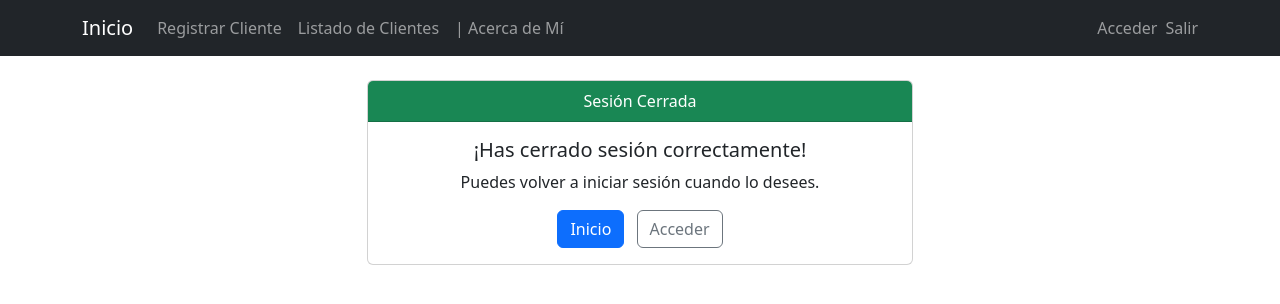
After one commit to GonzaMartinezRoman/MartinezRoman-TuPrimeraPagina, a Django app: template usuarios/templates/usuarios/logout.html in a window 1280 px wide. The commit adds this page. Shown: the top 304 px of the page. Run offline with Django 5.2, Linux system fonts and the light colour scheme; the template is opened without the code that fills it, so the values that code supplies are empty.

Commit message:
Agrego el logout y le doy el formato y mesaje de cierre de sesión

```diff
--- a/home/templates/home/inicio.html
+++ b/home/templates/home/inicio.html
@@ -6,8 +6,10 @@
 <div class="jumbotron bg-light p-5 rounded">
     <h1 class="display-4">¡Bienvenido!</h1>
     <h2 class="h5 mt-3">Esta es la web de gestión de clientes de <strong>Gimnasios Training-Center</strong></h2>
+    <p class="lead mt-3">Ingresa con tu Usuario y Contraseña para registrar, modificar o eliminar un cliente</p>
     <p class="lead mt-3">Utiliza la navegación para hallar la función que estás buscando.</p>
     <hr class="my-4">
+    <a class="btn btn-secondary btn-lg" href="{% url 'login' %}" role="button">Acceder</a>
     <a class="btn btn-primary btn-lg" href="{% url 'listado_de_clientes' %}" role="button">Ver Listado de Clientes</a>
     <a class="btn btn-success btn-lg" href="{% url 'crear_cliente' %}" role="button">Registrar Nuevo Cliente</a>
 </div>
--- a/templates/base.html
+++ b/templates/base.html
@@ -31,6 +31,14 @@
                     <li class="nav-item">
                         <a class="nav-link" href="{% url 'login' %}">Acceder</a>
                     </li>
+                    <li class="nav-item d-flex align-items-center">
+                        <form method="post" action="{% url 'logout' %}">
+                            {% csrf_token %}
+                            <button type="submit" class="nav-link btn btn-link p-0" style="color: rgba(255,255,255,.55); text-decoration: none;">
+                                Salir
+                            </button>
+                        </form>
+                    </li>
                 </ul>
             </div>
         </div>
--- a/usuarios/templates/usuarios/login.html
+++ b/usuarios/templates/usuarios/login.html
@@ -5,15 +5,15 @@
 {% block contenido %}
 <div class="card">
     <div class="card-header">
-        <h1 class="h4 mb-0">Login</h1>
+        <h1 class="h4 mb-0">Acceder</h1>
     </div>
     <div class="card-body">
         <form action="{% url 'login' %}" method="post">
             {% csrf_token %}
+            {{formulario}}
 
 
-
-            <button type="submit" class="btn btn-primary">Login</button>
+            <button type="submit" class="btn btn-primary">Entrar</button>
         </form>
     </div>
 </div>
--- /dev/null
+++ b/usuarios/templates/usuarios/logout.html
@@ -0,0 +1,19 @@
+{% extends 'base.html' %}
+
+{% block contenido %}
+<div class="row justify-content-center">
+    <div class="col-md-6">
+        <div class="card text-center">
+            <div class="card-header bg-success text-white">
+                Sesión Cerrada
+            </div>
+            <div class="card-body">
+                <h5 class="card-title">¡Has cerrado sesión correctamente!</h5>
+                <p class="card-text">Puedes volver a iniciar sesión cuando lo desees.</p>
+                <a href="{% url 'inicio' %}" class="btn btn-primary">Inicio</a>
+                <a href="{% url 'login' %}" class="btn btn-outline-secondary ms-2">Acceder</a>
+            </div>
+        </div>
+    </div>
+</div>
+{% endblock contenido %}
--- a/usuarios/urls.py
+++ b/usuarios/urls.py
@@ -1,7 +1,8 @@
 from django.urls import path
 from usuarios.views import login_usuarios
+from django.contrib.auth.views import LogoutView
 
 urlpatterns = [
     path('login/', login_usuarios, name="login"),
-
+    path('logout/', LogoutView.as_view(template_name='usuarios/logout.html'), name="logout"),
 ]
```
Also changed, not shown: usuarios/views.py (+16 -2 lines).
